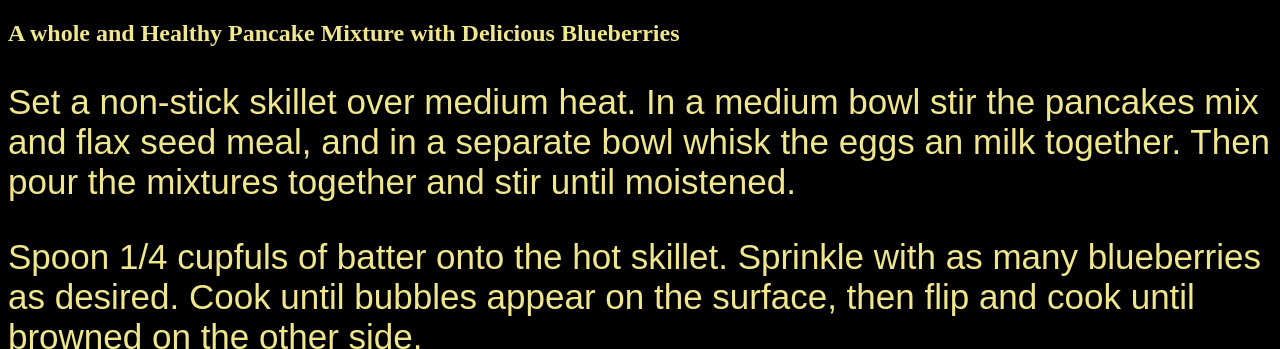
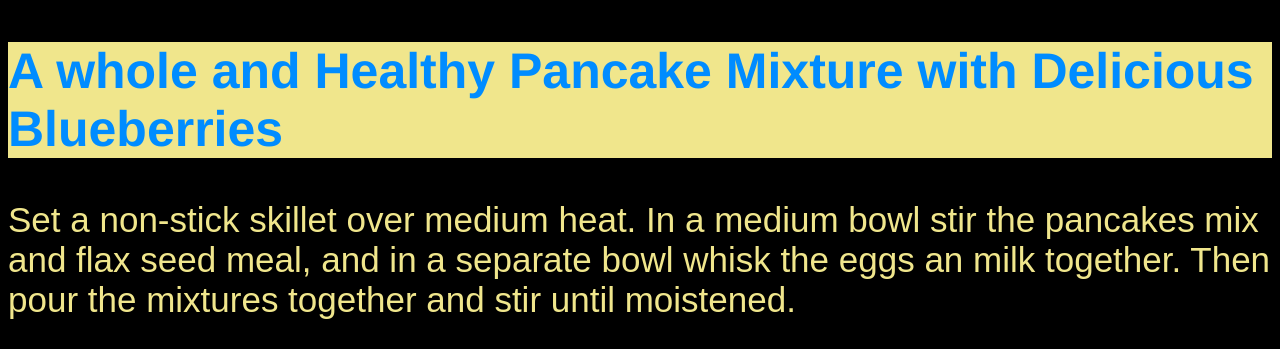
Before and after one commit to DavemanDaveman1/odin-recipes, a plain HTML site: page recipes/pancakes.html in a window 1280 px wide. Shown: the part 489-838 px from the top of the page. Drawn offline with Linux system fonts and the light colour scheme.

Commit message:
Apply Khaki background and blue text, to all headers

```diff
--- a/recipes/pancakes.css
+++ b/recipes/pancakes.css
@@ -4,8 +4,8 @@ H1 {background-color: khaki;
     text-align: center;
     font-family:'Courier New', Courier, monospace;}
 
-    .toxic {background-color:mediumseagreen;
-    color:crimson;
+    H2, H3 {background-color:khaki;
+    color:rgb(0, 140, 255);
     font-size: 50px;
     font-family: 'Franklin Gothic Medium', 'Arial Narrow', Arial, sans-serif;}
 
```
